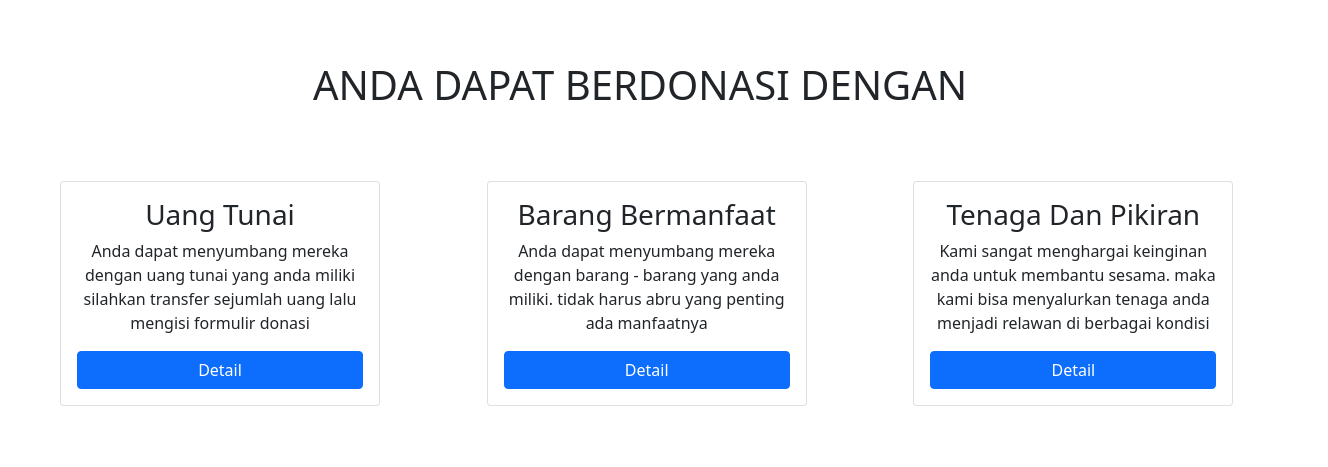
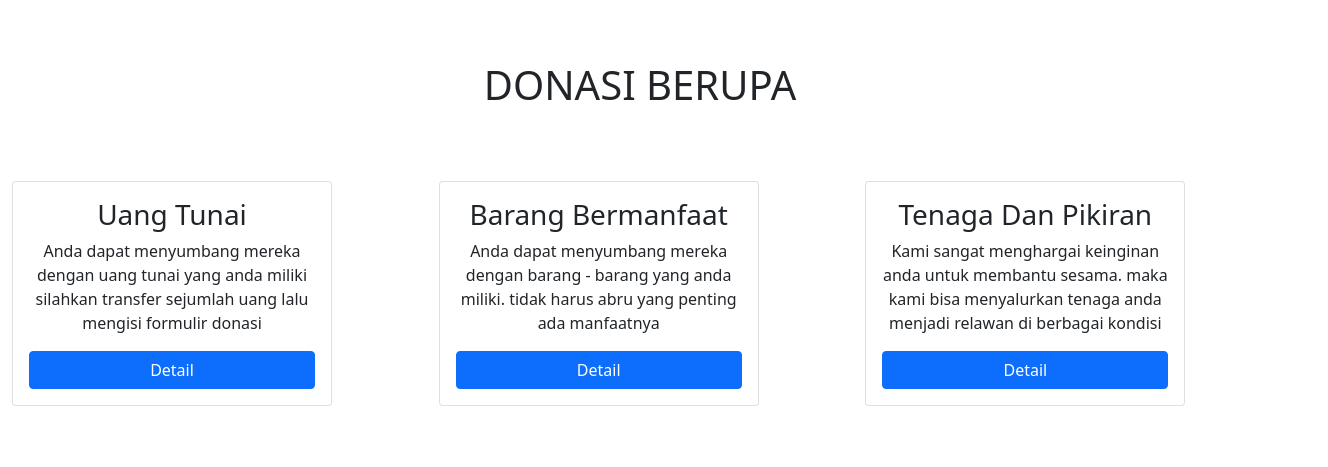
Before and after one commit to Fajardananto/utsweb, a plain HTML site: page our service.html in a window 1280 px wide. Shown: the part 1079-1546 px from the top of the page, 1328 px wide, since content can reach past the window. Drawn offline with nearby package versions, Linux system fonts and the light colour scheme.

Commit message:
our service.html

```diff
--- a/our service.html
+++ b/our service.html
@@ -115,13 +115,13 @@
     <!-- star opening Donasi-->
     <div class="container-fluid">
         <div class="card-body text-center">
-            <h1>ANDA DAPAT BERDONASI DENGAN</h1>
+            <h1>DONASI BERUPA</h1>
         </div>
     </div>
     <!-- end opening Donasi -->
 
     <!-- star card Layanan -->
-    <div class="container-fluid py-5 mx-5">
+    <div class="container-fluid py-5">
         <div class="row">
             <div class="col-md-4 pb-3">
                 <div class="card" style="width: 20rem;">
```
